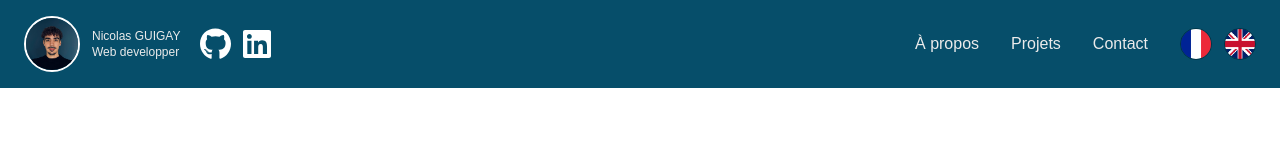
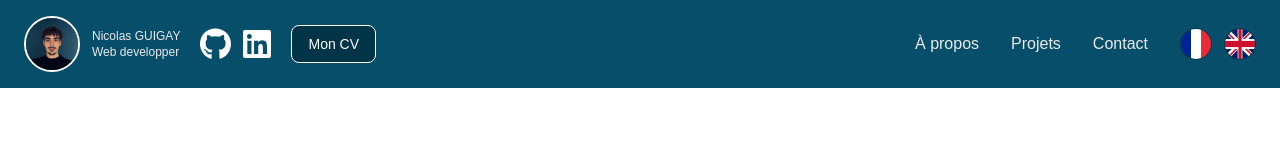
Before and after one commit to Nicode611/portfolio-next, a Next.js app: page / in a window 1280 px wide. Shown: the top 149 px of the page. Built offline with nearby package versions, Linux system fonts and the light colour scheme.

Commit message:
feat: Ajouter un lien vers le CV dans le composant Header

```diff
--- a/src/components/Header.js
+++ b/src/components/Header.js
@@ -45,6 +45,11 @@ export default function Header() {
               <FontAwesomeIcon size="2xl" icon={faLinkedin} style={{ color: '#ffffff' }} />
             </Link>
           </div>
+          <Link href='/Guigay_Nicolas_CV.pdf' target='_blank' rel='noopener noreferrer' className="ml-5">
+            <button className='bg-primaryDark border-[1px] border-white text-white text-sm px-4 py-2 rounded-md hover:bg-primaryLight  transition duration-300'>
+              {lang === 'fr' ? 'Mon CV' : 'My Resume'}
+            </button>
+          </Link>
         </div>
 
         {/* Desktop Navigation */}
```
